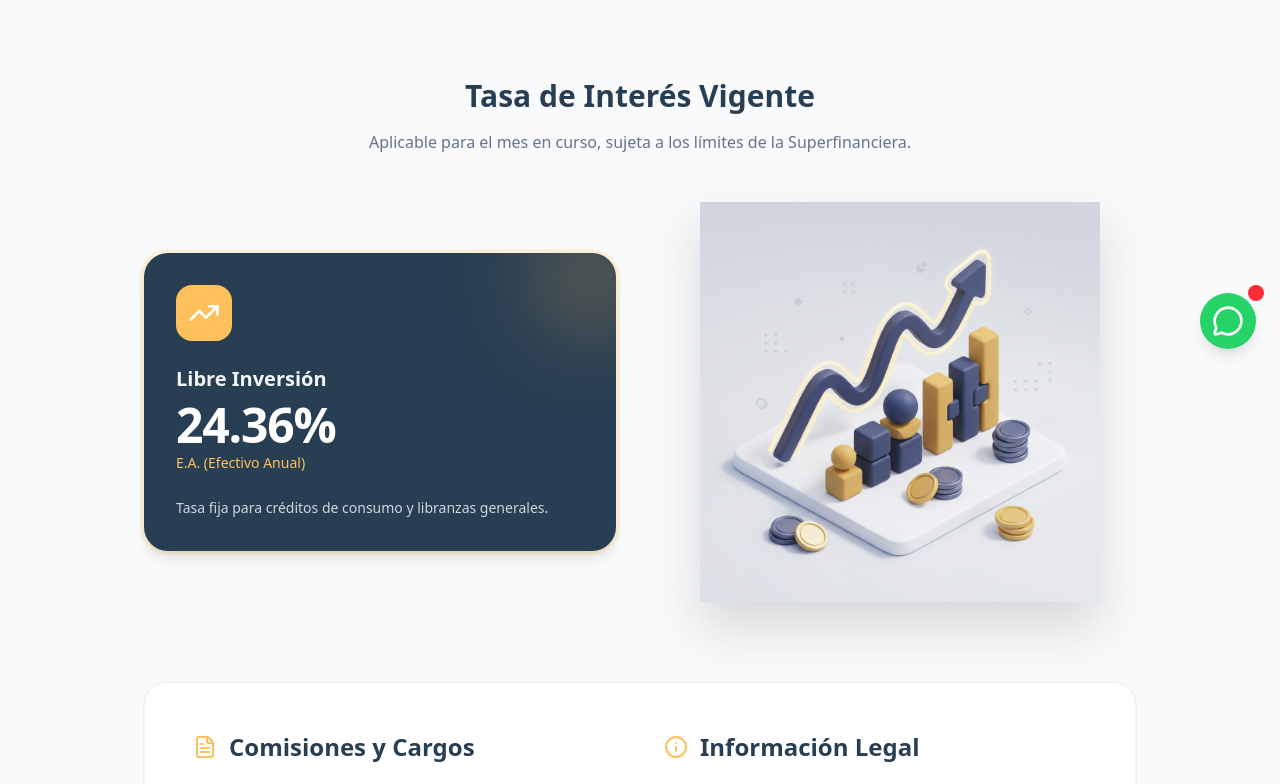
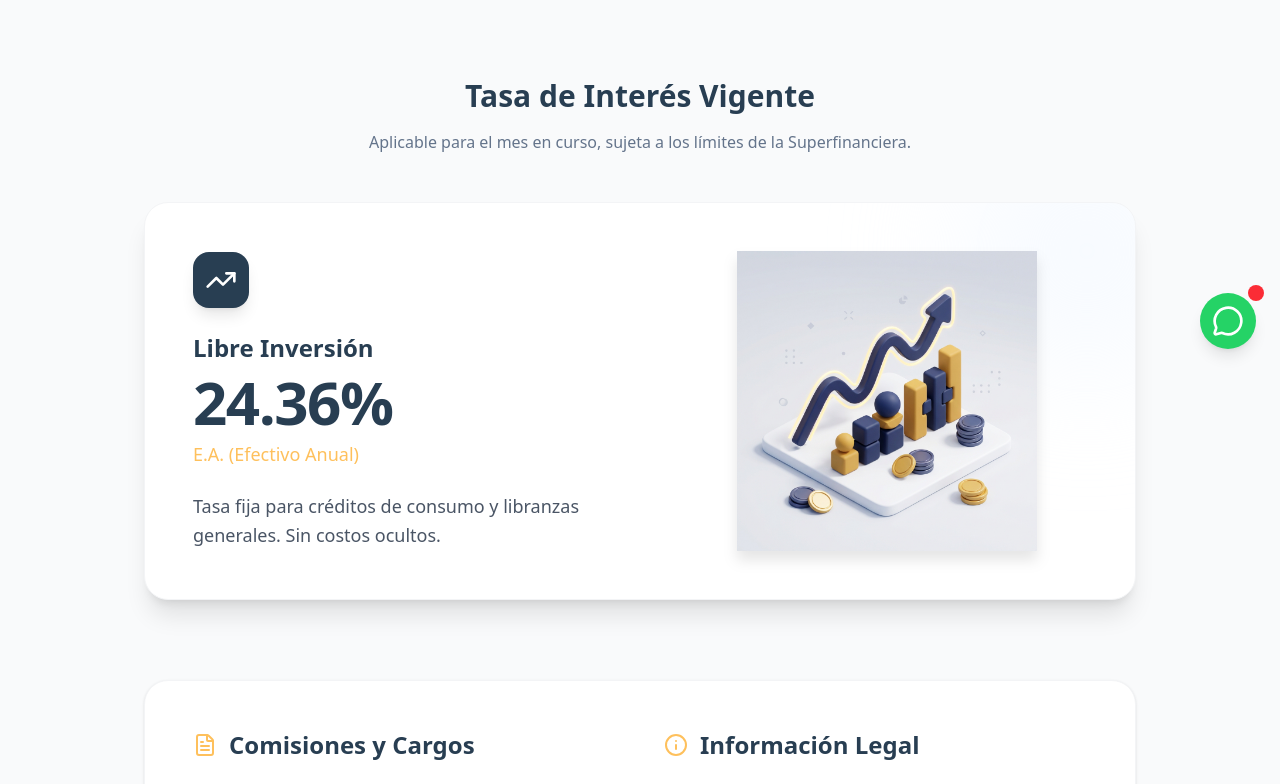
Before and after one commit to Ban68/proalto, a Next.js app: page /tasas-y-tarifas in a window 1280 px wide. Shown: the part 427-1211 px from the top of the page. Built offline with nearby package versions, Linux system fonts and the light colour scheme.

Commit message:
feat: redesign rate card to full width banner with integrated image

```diff
--- a/app/tasas-y-tarifas/page.tsx
+++ b/app/tasas-y-tarifas/page.tsx
@@ -32,27 +32,38 @@ export default function TasasPage() {
                         <p className="text-muted-foreground">Aplicable para el mes en curso, sujeta a los límites de la Superfinanciera.</p>
                     </div>
 
-                    <div className="grid md:grid-cols-2 gap-12 items-center max-w-5xl mx-auto">
+                    <div className="max-w-5xl mx-auto">
+                        <div className="relative bg-white rounded-3xl p-8 md:p-12 shadow-xl border border-gray-100 overflow-hidden">
+                            {/* Decoration */}
+                            <div className="absolute top-0 right-0 w-64 h-64 bg-blue-50 rounded-full -mr-20 -mt-20 blur-3xl opacity-50"></div>
 
-                        {/* Libre Inversión */}
-                        <div className="w-full">
-                            <RateCard
-                                title="Libre Inversión"
-                                rate="24.36%"
-                                period="E.A. (Efectivo Anual)"
-                                icon={<TrendingUp className="w-8 h-8 text-white" />}
-                                description="Tasa fija para créditos de consumo y libranzas generales."
-                                highlight
-                            />
-                        </div>
+                            <div className="relative z-10 flex flex-col md:flex-row items-center justify-between gap-12">
+                                {/* Left Content */}
+                                <div className="flex-1 text-center md:text-left">
+                                    <div className="inline-flex p-3 rounded-2xl mb-6 bg-[#283e52] text-white shadow-lg">
+                                        <TrendingUp className="w-8 h-8" />
+                                    </div>
+                                    <h3 className="text-2xl font-bold text-[#283e52] mb-2">Libre Inversión</h3>
+                                    <div className="mb-2">
+                                        <span className="text-5xl md:text-6xl font-extrabold tracking-tight text-[#283e52]">24.36%</span>
+                                    </div>
+                                    <p className="text-lg font-medium text-[#fec05c] mb-6">E.A. (Efectivo Anual)</p>
+                                    <p className="text-gray-600 leading-relaxed text-lg max-w-md">
+                                        Tasa fija para créditos de consumo y libranzas generales. Sin costos ocultos.
+                                    </p>
+                                </div>
 
-                        {/* Decorative Image */}
-                        <div className="hidden md:block w-full h-[400px] relative pointer-events-none select-none">
-                            <img
-                                src="/tasas_y_tarifas_illustration.png"
-                                alt="Crecimiento Financiero"
-                                className="object-contain w-full h-full mix-blend-multiply opacity-90 drop-shadow-2xl"
-                            />
+                                {/* Right Image */}
+                                <div className="flex-1 w-full flex justify-center md:justify-end">
+                                    <div className="w-full max-w-[400px] h-[300px] relative pointer-events-none select-none">
+                                        <img
+                                            src="/tasas_y_tarifas_illustration.png"
+                                            alt="Crecimiento Financiero"
+                                            className="object-contain w-full h-full mix-blend-multiply drop-shadow-xl"
+                                        />
+                                    </div>
+                                </div>
+                            </div>
                         </div>
                     </div>
                 </section>
```
